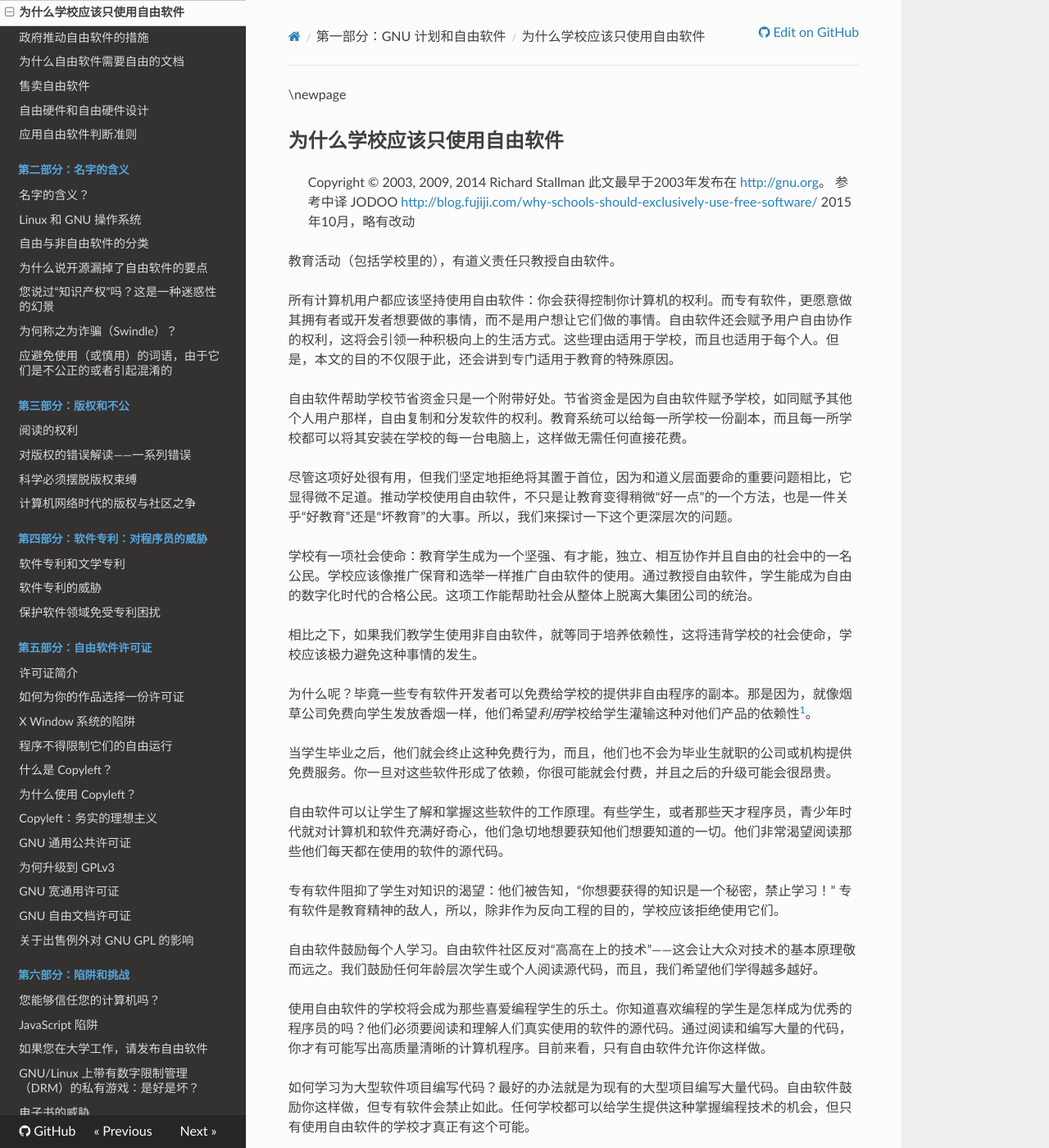
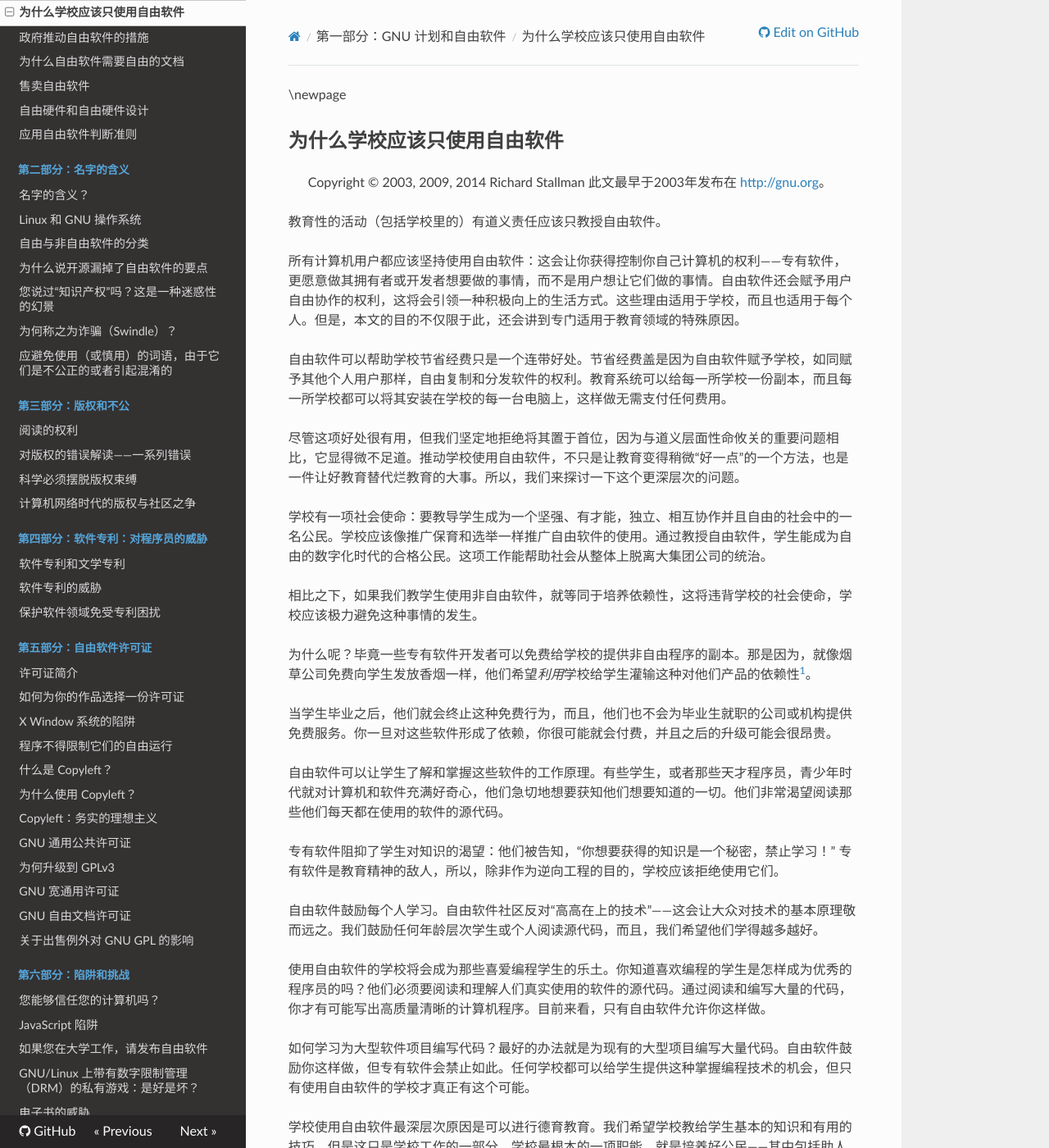
Before and after one commit to beijinglug/fsfs-zh, an MkDocs documentation site: the page built from docs/edu-schools.md, in a window 1280 px wide and 1400 px high. Shown: the whole window at 82% size. Built offline with MkDocs 1.6.1, drawn with Linux system fonts in a browser that asks for light colours; nearby versions of some CDN libraries; old or Windows-style settings are respelled for this version of MkDocs; some of the changed text lies outside the part shown.

Commit message:
edu-schools detail proofread

```diff
--- a/docs/edu-schools.md
+++ b/docs/edu-schools.md
@@ -1,17 +1,17 @@
 \newpage
 ## 为什么学校应该只使用自由软件
 
-> Copyright © 2003, 2009, 2014 Richard Stallman 此文最早于2003年发布在 <http://gnu.org>。 参考中译 JODOO <http://blog.fujiji.com/why-schools-should-exclusively-use-free-software/> 2015年10月，略有改动
+> Copyright © 2003, 2009, 2014 Richard Stallman 此文最早于2003年发布在 <http://gnu.org>。
 
-教育活动（包括学校里的），有道义责任只教授自由软件。
+教育性的活动（包括学校里的）有道义责任应该只教授自由软件。
 
-所有计算机用户都应该坚持使用自由软件：你会获得控制你计算机的权利。而专有软件，更愿意做其拥有者或开发者想要做的事情，而不是用户想让它们做的事情。自由软件还会赋予用户自由协作的权利，这将会引领一种积极向上的生活方式。这些理由适用于学校，而且也适用于每个人。但是，本文的目的不仅限于此，还会讲到专门适用于教育的特殊原因。
+所有计算机用户都应该坚持使用自由软件：这会让你获得控制你自己计算机的权利——专有软件，更愿意做其拥有者或开发者想要做的事情，而不是用户想让它们做的事情。自由软件还会赋予用户自由协作的权利，这将会引领一种积极向上的生活方式。这些理由适用于学校，而且也适用于每个人。但是，本文的目的不仅限于此，还会讲到专门适用于教育领域的特殊原因。
 
-自由软件帮助学校节省资金只是一个附带好处。节省资金是因为自由软件赋予学校，如同赋予其他个人用户那样，自由复制和分发软件的权利。教育系统可以给每一所学校一份副本，而且每一所学校都可以将其安装在学校的每一台电脑上，这样做无需任何直接花费。
+自由软件可以帮助学校节省经费只是一个连带好处。节省经费盖是因为自由软件赋予学校，如同赋予其他个人用户那样，自由复制和分发软件的权利。教育系统可以给每一所学校一份副本，而且每一所学校都可以将其安装在学校的每一台电脑上，这样做无需支付任何费用。
 
-尽管这项好处很有用，但我们坚定地拒绝将其置于首位，因为和道义层面要命的重要问题相比，它显得微不足道。推动学校使用自由软件，不只是让教育变得稍微“好一点”的一个方法，也是一件关乎“好教育”还是“坏教育”的大事。所以，我们来探讨一下这个更深层次的问题。
+尽管这项好处很有用，但我们坚定地拒绝将其置于首位，因为与道义层面性命攸关的重要问题相比，它显得微不足道。推动学校使用自由软件，不只是让教育变得稍微“好一点”的一个方法，也是一件让好教育替代烂教育的大事。所以，我们来探讨一下这个更深层次的问题。
 
-学校有一项社会使命：教育学生成为一个坚强、有才能，独立、相互协作并且自由的社会中的一名公民。学校应该像推广保育和选举一样推广自由软件的使用。通过教授自由软件，学生能成为自由的数字化时代的合格公民。这项工作能帮助社会从整体上脱离大集团公司的统治。
+学校有一项社会使命：要教导学生成为一个坚强、有才能，独立、相互协作并且自由的社会中的一名公民。学校应该像推广保育和选举一样推广自由软件的使用。通过教授自由软件，学生能成为自由的数字化时代的合格公民。这项工作能帮助社会从整体上脱离大集团公司的统治。
 
 相比之下，如果我们教学生使用非自由软件，就等同于培养依赖性，这将违背学校的社会使命，学校应该极力避免这种事情的发生。
 
@@ -21,7 +21,7 @@
 
 自由软件可以让学生了解和掌握这些软件的工作原理。有些学生，或者那些天才程序员，青少年时代就对计算机和软件充满好奇心，他们急切地想要获知他们想要知道的一切。他们非常渴望阅读那些他们每天都在使用的软件的源代码。
 
-专有软件阻抑了学生对知识的渴望：他们被告知，“你想要获得的知识是一个秘密，禁止学习！” 专有软件是教育精神的敌人，所以，除非作为反向工程的目的，学校应该拒绝使用它们。
+专有软件阻抑了学生对知识的渴望：他们被告知，“你想要获得的知识是一个秘密，禁止学习！” 专有软件是教育精神的敌人，所以，除非作为逆向工程的目的，学校应该拒绝使用它们。
 
 自由软件鼓励每个人学习。自由软件社区反对“高高在上的技术”——这会让大众对技术的基本原理敬而远之。我们鼓励任何年龄层次学生或个人阅读源代码，而且，我们希望他们学得越多越好。
 
@@ -31,11 +31,11 @@
 
 学校使用自由软件最深层次原因是可以进行德育教育。我们希望学校教给学生基本的知识和有用的技巧，但是这只是学校工作的一部分。学校最根本的一项职能，就是培养好公民——其中包括助人为乐的习惯。在计算机领域，这就意味着我们需要教授学生分享软件的精神。从幼儿园开始，学校就应该告诉学生，“如果你把软件带到学校来，你应该与其他同学一起分享。一旦有人想要学习一下它的工作原理，你就应该把源代码展示给大家。所以说，非自由软件最好不要带到学校来，除非出于反向工程的目的。”
 
-当然，学校必须履行其诺言：在课堂上只允许自由软件出现（除非为了反向工程的目的），在分享软件的同时，源代码也应该一并分享，这样的话，学生们就能复制它们，把它们带回家，甚至还可以将它们再次分享给其他人。
+当然，学校必须履行其诺言：在课堂上只允许自由软件出现（除非为了逆向工程的目的），在分享软件的同时，源代码也应该一并分享，这样的话，学生们就能复制它们，把它们带回家，甚至还可以将它们再次分享给其他人。
 
 教授学生使用自由软件，让他们参与自由软件社区，就是一门生动鲜活的公民教育课程。这门课程教授将会把学生培养成为具有公共服务精神的行为模范，而不是垄断企业的超级大亨。所有学校都应该使用自由软件。
 
 如果你和学校有一定联系——如果你是一名学生、一名教师、一位员工、一名管理者、一位捐赠人，或者这些人的父母——你有义务和责任向学校推广自由软件。如果私人请求无法解决这个问题，可将这个问题公开出来提交到社区。这样就能让更多的人意识到这件事情的重要性。你可以寻找同盟，让大家一起发起这项推广自由软件的运动。
 
 
-[^edu-1]: 参见 《雷诺烟草公司因向儿童发放卷烟样品，于2002年被罚1500万美元》[RJ Reynolds Tobacco Company was fined \$15m in 2002 for handing out free samples of cigarettes at events attended by children](http://bbc.co.uk/worldservice/sci_tech/features/health/tobaccotrial/usa.htm)
+[^edu-1]: 参见 《雷诺烟草公司因向儿童发放卷烟样品，于2002年被罚1500万美元》（RJ Reynolds Tobacco Company was fined \$15m in 2002 for handing out free samples of cigarettes at events attended by children）<http://bbc.co.uk/worldservice/sci_tech/features/health/tobaccotrial/usa.htm>
```
